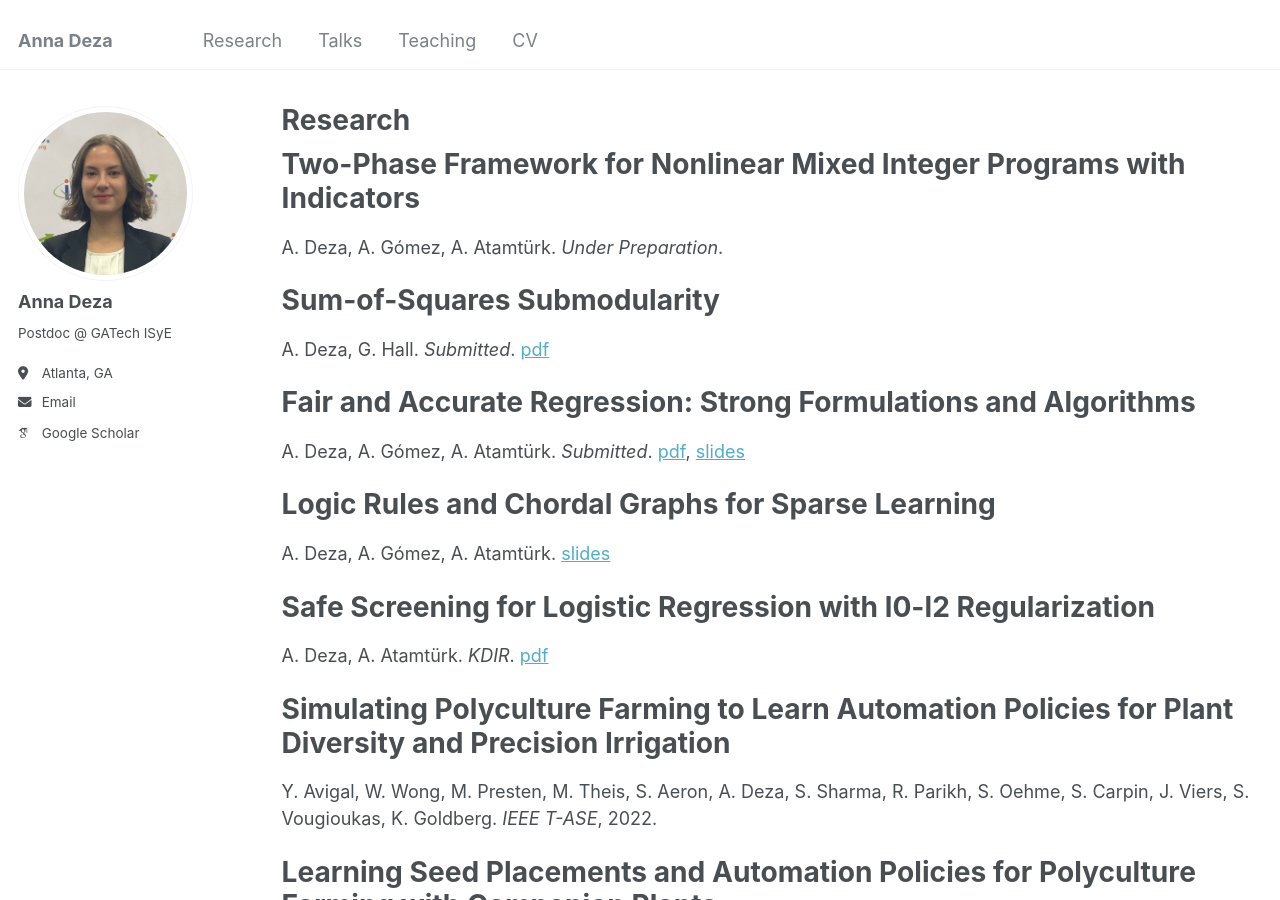
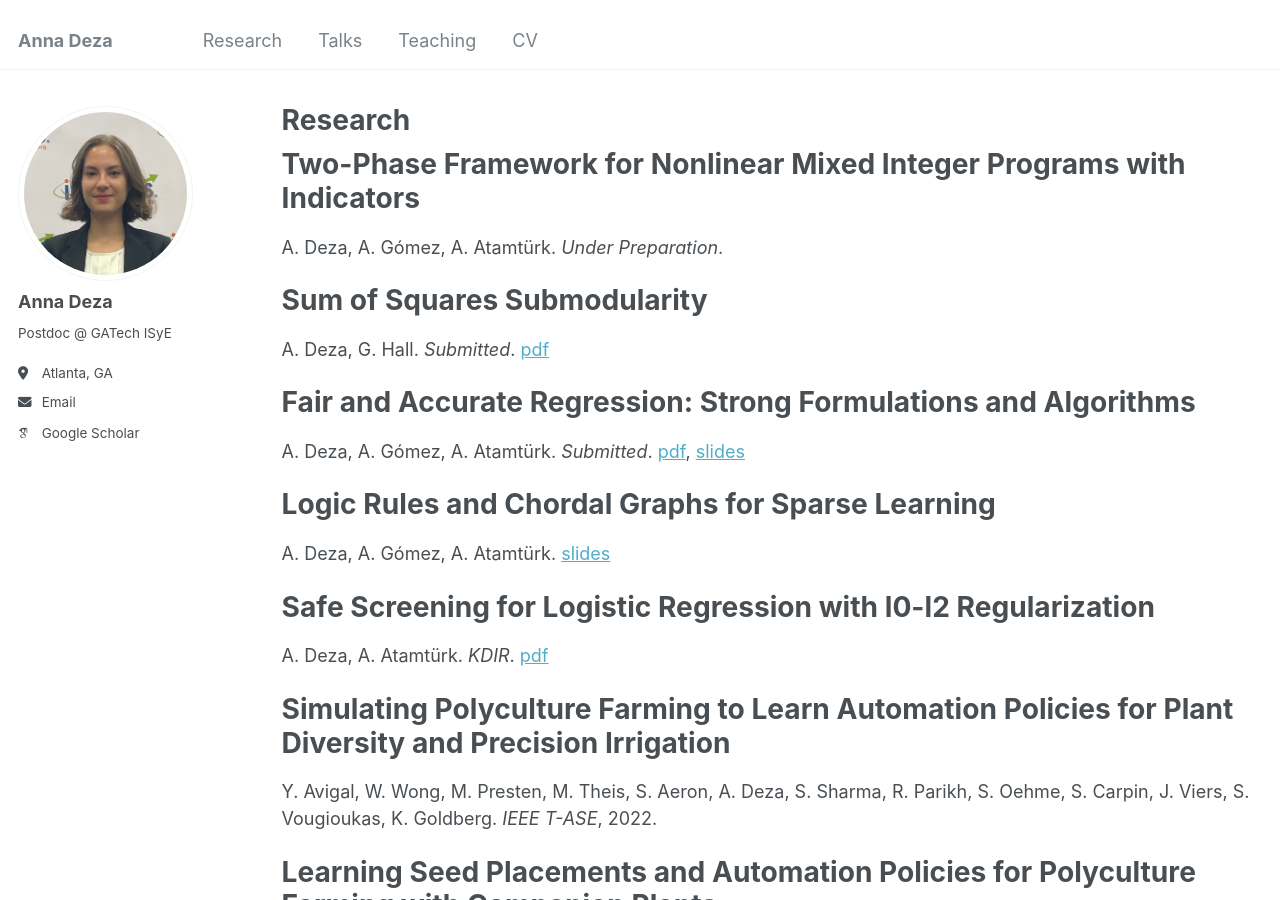
Before and after one commit to annadeza/annadeza.github.io, a Jekyll site: the page built from _pages/publications.md, in a window 1280 px wide and 900 px high. Built offline with Jekyll 4.4.1, drawn with Linux system fonts in a browser that asks for light colours; some web fonts are replaced.

```diff
--- a/_pages/publications.md
+++ b/_pages/publications.md
@@ -7,7 +7,7 @@ author_profile: true
 # Two-Phase Framework for Nonlinear Mixed Integer Programs with Indicators
 A. Deza, A. Gómez, A. Atamtürk. *Under Preparation*.
 
-# Sum-of-Squares Submodularity
+# Sum of Squares Submodularity
 A. Deza, G. Hall. *Submitted*. [pdf](https://arxiv.org/pdf/2510.24550)
 
 # Fair and Accurate Regression: Strong Formulations and Algorithms
```
